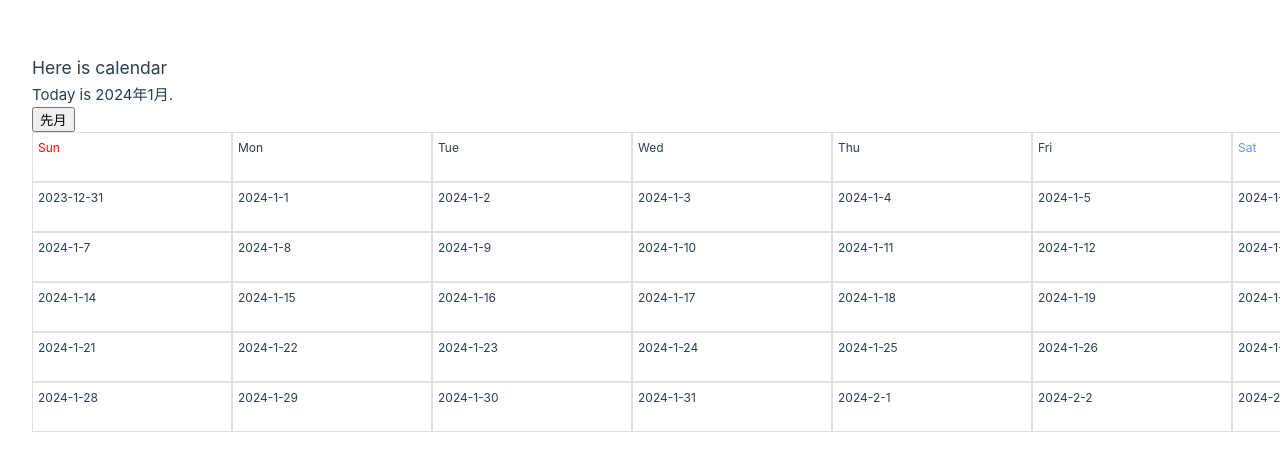
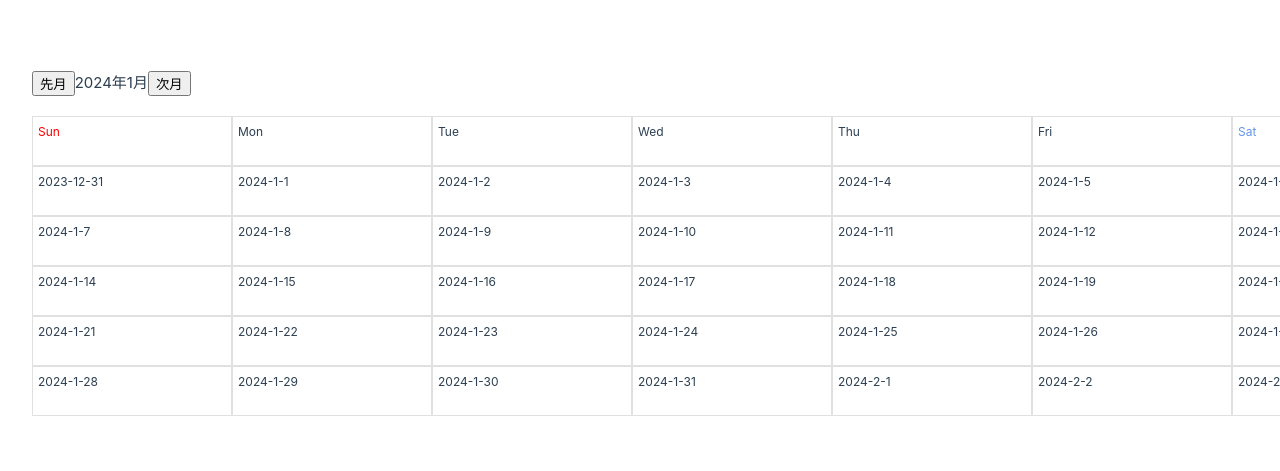
Before and after one commit to suimi34/vue3-calendar, a Vue app: page / in a window 1280 px wide. Shown: the part 157-628 px from the top of the page. Built offline with nearby package versions, Linux system fonts and the light colour scheme.

Commit message:
add. move to next month

```diff
--- a/src/components/Calendar.vue
+++ b/src/components/Calendar.vue
@@ -95,16 +95,69 @@ function moveToPreviousMonth() {
   year.value = tempYear
   month.value = previousMonth
 }
+
+function moveToNextMonth() {
+  let nextMonth = month.value + 1
+  let tempYear = year.value
+
+  // 12月から1月の場合
+  if (nextMonth === 12) {
+    nextMonth = 0
+    tempYear = tempYear + 1
+  }
+  const firstDayOfNextMonth = moment().year(tempYear).month(nextMonth).date(1)
+
+  //ここから表示する日付を計算
+  let tempDay = firstDayOfNextMonth
+  const wday = firstDayOfNextMonth.day()
+
+  let dayArray = []
+  //1日よりも前の日を入れる
+  for (let i = 0; i < wday; i++) {
+    const beforeDay = tempDay.subtract(wday - i, 'days').format('YYYY-M-D')
+    dayArray.push(beforeDay)
+    tempDay.add(wday - i, 'days').format('YYYY-M-D')
+  }
+
+  let flag = true
+  while (flag === true) {
+    const day = tempDay.format('YYYY-M-D')
+    dayArray.push(day)
+    tempDay.add(1, 'days').format('YYYY-M-D')
+    // 12月を表示する場合、ここは11
+    const tempMonth = tempDay.month()
+    if (tempDay.day() === 0) {
+      if (tempMonth === nextMonth + 1) {
+        flag = false
+        break
+      } else if (nextMonth === 11 && tempMonth === 0) {
+        flag = false
+        break
+      }
+    }
+  }
+
+  year.value = tempYear
+  month.value = nextMonth
+  displayDays.value = dayArray
+}
 </script>
 
 <template>
-  <h3>Here is calendar</h3>
-  <div>
-    <p>Today is {{ `${year}年${month + 1}月` }}.</p>
+  <div class="Month-button-area">
     <button className="Month-button" @click="moveToPreviousMonth()">先月</button>
+    <span>{{ `${year}年${month + 1}月` }}</span>
+    <button className="Month-button" @click="moveToNextMonth()">次月</button>
   </div>
   <div class="calendar-body">
     <WeekHeader />
     <Weeks :displayDays="displayDays" />
   </div>
 </template>
+
+<style scoped>
+.Month-button-area {
+  display: flex;
+  margin-bottom: 20px;
+}
+</style>
```
